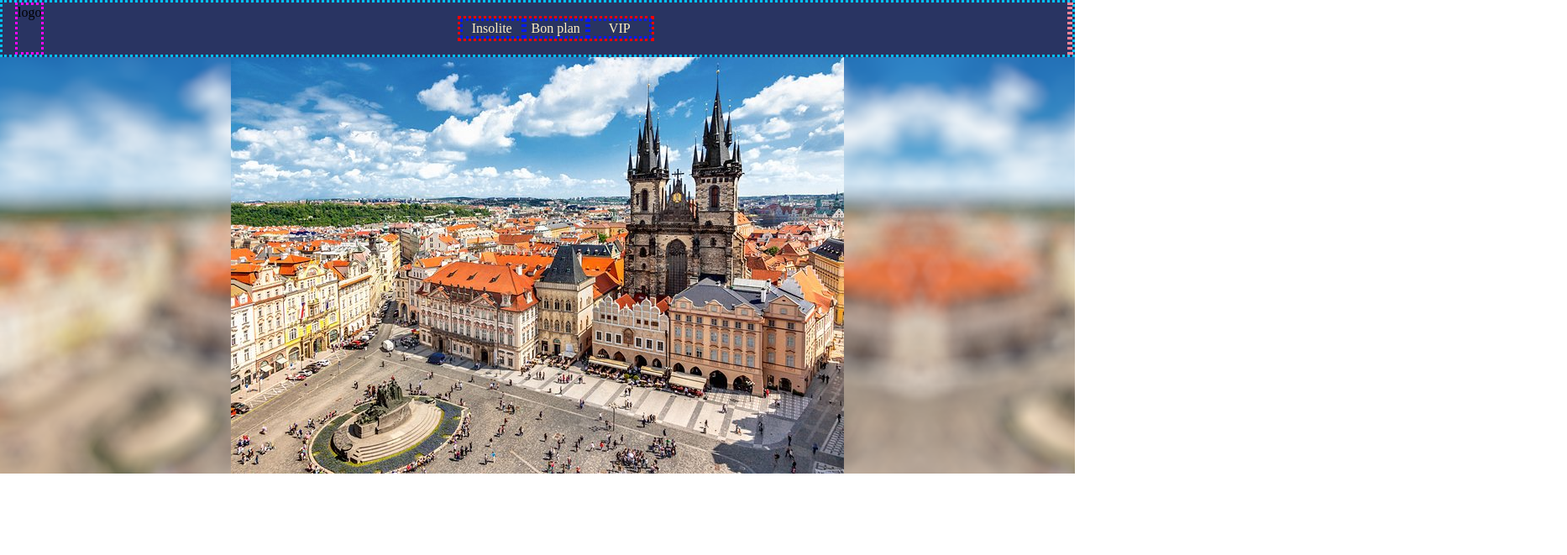
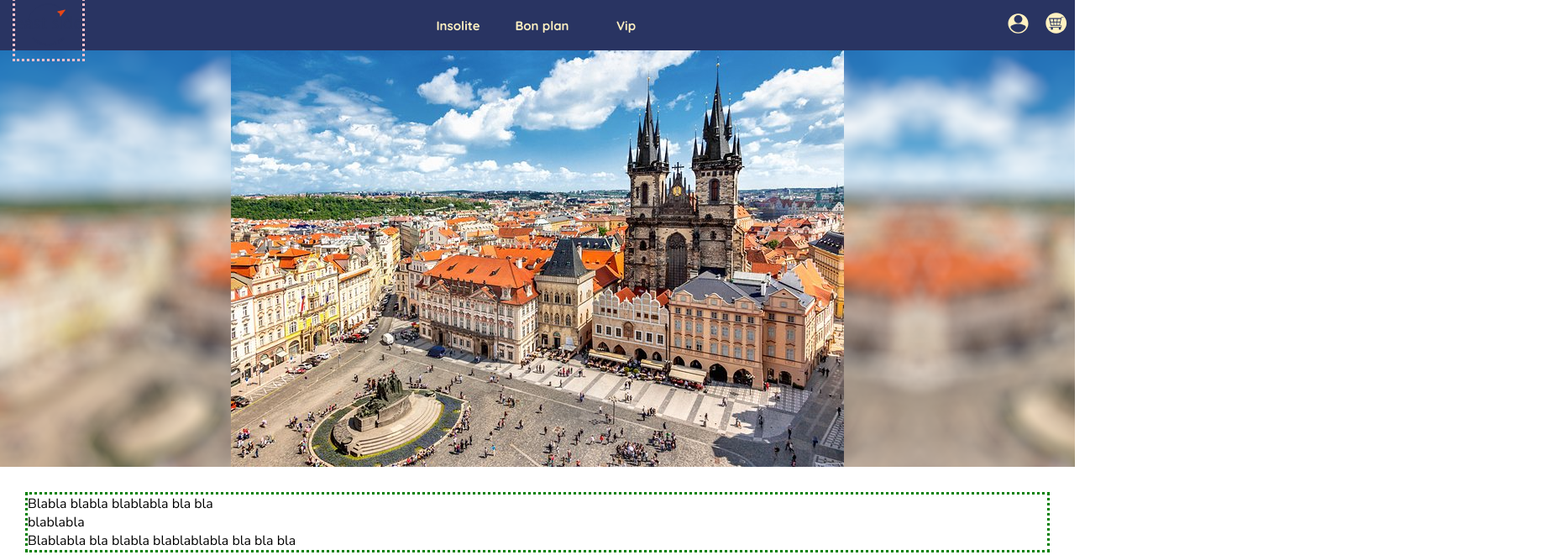
Before and after one commit to maxbadoc/EAST-SIDE, a plain HTML site: page CODE/index.html in a window 1280 px wide. Shown: the top 661 px of the page at 84% size, 1866 px wide, since content can reach past the window. Drawn offline with Linux system fonts and the light colour scheme.

Commit message:
Code encore plus

```diff
--- a/CODE/index.html
+++ b/CODE/index.html
@@ -6,7 +6,10 @@
         <meta http-equiv="X-UA-Compatible" content="IE=edge">
         <meta name="viewport" content="width=device-width, initial-scale=1.0">
         <link rel="stylesheet" href="./style/style.css">
-        <title>East Side</title>
+        <link rel="preconnect" href="https://fonts.gstatic.com">
+        <link href="https://fonts.googleapis.com/css2?family=Nunito+Sans:ital,wght@0,400;0,700;1,400&family=Quicksand:wght@400;600;700&display=swap" rel="stylesheet">
+        <title>East Side - Accueil</title>
+        <link rel="icon" href="./pics_accueil/favicon.png" />
     </head>
 
 
@@ -14,13 +17,16 @@
 
         <header>
             <nav>
-                <div class="logo"> <p>logo</p></div>
-                <ul>
-                    <li> <div class="bNav"> <p>Insolite</p> </div></li>
-                    <li> <div class="bNav"> <p>Bon plan</p> </div></li>
-                    <li> <div class="bNav"> <p>VIP</p>      </div></li>
-                </ul>
-                <div class="ifs"></div>
+                <a href="">  <img class="logo" src="./pics_accueil/logo.svg" alt=""> </a>
+                <div class="ul">
+                    <a class="bNav" href=""> <div> <p>Insolite</p> </div> </a>
+                    <a class="bNav" href=""> <div> <p>Bon plan</p> </div> </a>
+                    <a class="bNav" href=""> <div> <p>Vip</p> </div> </a>
+                </div>
+                <div class="user">
+                    <a href=""> <img class="svg" src="./pics_accueil/Ipers2.svg" alt=""> </a>
+                    <a href=""> <img class="svg" src="./pics_accueil/Icart2.svg" alt=""> </a>
+                </div>
             </nav>
         </header>
 
@@ -29,6 +35,28 @@
             <div class="start">
                 <img class="hi" src="./pics_accueil/pragues.png" alt="">
             </div>
+
+            <div class="intro">
+                <p>
+                    Blabla blabla blablabla bla bla <br>
+                    blablabla <br>
+                    Blablabla bla blabla blablablabla bla bla bla
+                </p>
+            </div>
+
+
+
+
+            <section class="bg">
+            <section>
+                <img src="./pics_accueil/INSOLITE.jpg" alt="">
+            </section>
+                <section>
+                    <img src="./pics_accueil/LUXE.jpg" alt="">
+                </section>
+
+
+            </section>
         </main>
 
 
--- a/CODE/style/style.css
+++ b/CODE/style/style.css
@@ -1,65 +1,130 @@
-/* HEADER */
+
 body{
     margin:0px;
 
+}
+
+a{
+    text-decoration:none;
 }
 
 p{
     margin:0px;
 }
 
+/*  font-family: 'Nunito Sans', sans-serif;
+
+    font-family: 'Quicksand', sans-serif; */
+
+
+
+
+/* HEADER */
+
+
     header{
         background-color:#293462;
         position:-webkit-sticky;
         position:sticky;
         top: 0px;
+        font: bold 15px 'Quicksand', sans-serif;
+
+    }
+
+    .logo{
+        border:dotted pink;
+        height:80px;
+        width:80px;
     }
 
     nav{
         display:flex;
-    border:dotted rgb(0, 195, 255);
+    /*    border:dotted rgb(0, 195, 255); */
         justify-content:space-between;
-    align-items:stretch;
+
+        align-items:center;
+        height: 60px;
     }
 
 
         .logo{
+            display:flex;
             margin-left:15px;
-    border: dotted fuchsia;
+            align-items:center;
         }
 
-ul{
+        .ul{
             display:flex;
             list-style:none;
-    padding:0px;
-    border:dotted red ;
-    height:100%;
+            /* border:dotted red ; */
             align-items:stretch;
         }
 
-li{
+        .bNav{
             display:flex;
             justify-content:center;
-    border-style:dotted;
-    border-color:rgb(0, 26, 255);
+            align-items:center;
             color:#FFF1C1;
-    width:33%;
+            width:100px;
             min-width: 70px;
-    align-content:stretch;
+            transition: all 0.2s;
+
         }
 
-.ifs{
-    border:dotted rgb(255, 133, 153);
+        .bNav:hover{
+            color: #A64942;
+        }
+
+
+
+
+        .user{
+        /*    border:dotted rgb(255, 133, 153); */
             display:flex;
+            justify-content:space-around;
+            align-items:center;
+            justify-items:space-around;
+            width:90px;
+        }
 
+            .svg{
+                height:30px;
             }
+
+
+
 /* BODY */
 
 
     /*  PRESENTATION  */
+
+
+        body{
+            background:;
+        }
 
         .start{
             display:flex;
             justify-content:center;
             background-image:url(../pics_accueil/pragues_flou.png);
         }
+
+        .intro{
+            margin:30px;
+            font-family: 'Nunito Sans', sans-serif;
+            border:dotted green;
+        }
+
+    /*  SECTIONS  */
+
+        section{
+            border:dotted yellowgreen;
+            margin:30px;
+        }
+
+
+
+        .bg{
+            background-image:url(/pics_accueil/Nuages.png);
+            background-repeat: repeat-x;
+        }
```
Also changed, not shown: CODE/pics_accueil/BONS PLANS.jpg (added), CODE/pics_accueil/INSOLITE.jpg (added), CODE/pics_accueil/Icart2.svg (added), CODE/pics_accueil/Ipers2.svg (added), CODE/pics_accueil/LUXE.jpg (added), CODE/pics_accueil/Nuages.png (added), CODE/pics_accueil/favicon.png (added), CODE/pics_accueil/logo.svg (added), CODE/pics_accueil/panier.png (added). Lines whose indentation alone changed are shown as unchanged.
